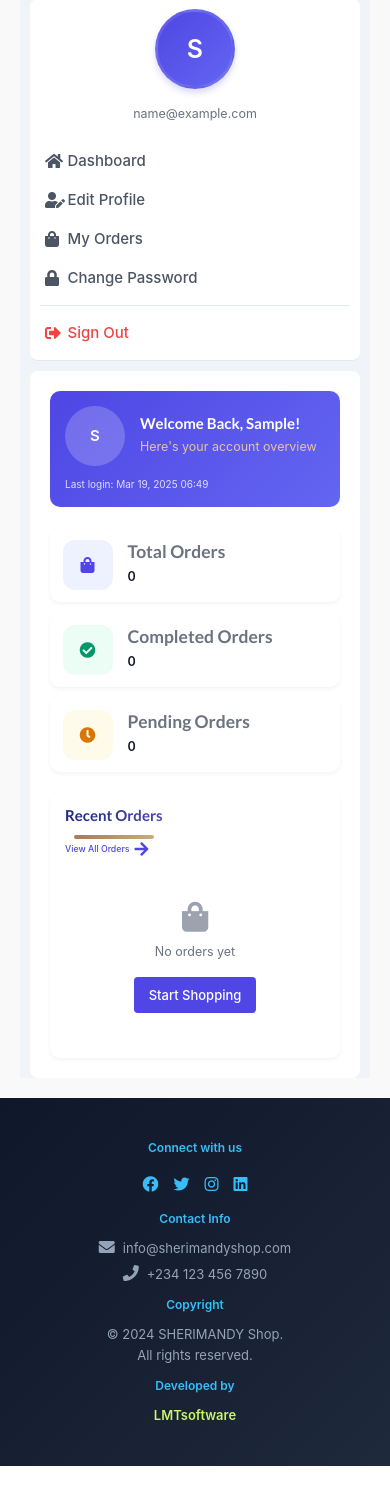
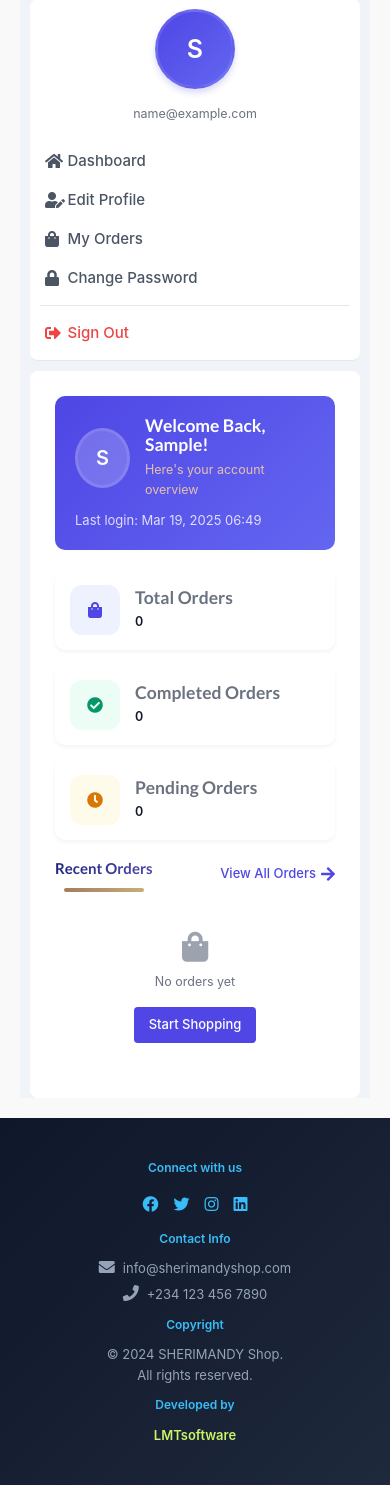
Before and after one commit to JimmyOlsen05/sherimandyshop, a Django app: page /accounts/ in a window 390 px wide. Shown: the part 241-1726 px from the top of the page. Run offline with Django 3.2, Linux system fonts and the light colour scheme; the visitor is signed in with stand-in values (Sample User, id 1); data that the repository does not hold is empty; some libraries are stand-ins or nearby versions.

Commit message:
Updated features and fixed bugs

```diff
--- a/templates/shop/accounts/dashboard/dashboard.html
+++ b/templates/shop/accounts/dashboard/dashboard.html
@@ -125,46 +125,45 @@
 
 .welcome-section {
     background: linear-gradient(135deg, #4f46e5 0%, #6366f1 100%);
+    padding: 2rem;
     border-radius: 1rem;
-    padding: 2rem;
     color: white;
     margin-bottom: 2rem;
-    display: flex;
-    justify-content: space-between;
-    align-items: center;
 }
 
 .user-info {
     display: flex;
     align-items: center;
     gap: 1.5rem;
+    margin-bottom: 1rem;
 }
 
 .avatar {
-    width: 60px;
-    height: 60px;
+    width: 80px;
+    height: 80px;
     background: rgba(255, 255, 255, 0.2);
     border-radius: 50%;
     display: flex;
     align-items: center;
     justify-content: center;
-    font-size: 1.5rem;
+    font-size: 2.5rem;
     font-weight: 600;
+    border: 3px solid rgba(255, 255, 255, 0.1);
 }
 
 .welcome-text h1 {
-    font-size: 2rem;
+    font-size: 2.5rem;
     font-weight: 600;
     margin-bottom: 0.5rem;
 }
 
 .welcome-text p {
-    font-size: 1.125rem;
+    font-size: 1.75rem;
     opacity: 0.9;
 }
 
 .last-login {
-    font-size: 1rem;
+    font-size: 1.5rem;
     opacity: 0.8;
 }
 
@@ -223,10 +222,7 @@
 }
 
 .orders-section {
-    background: white;
-    border-radius: 1rem;
-    padding: 1.5rem;
-    box-shadow: 0 2px 4px rgba(0, 0, 0, 0.05);
+    margin-top: 2rem;
 }
 
 .section-header {
@@ -378,74 +379,80 @@
 
 /* Mobile Responsiveness */
 @media (max-width: 1024px) {
-    .welcome-section {
-        flex-direction: column;
-        align-items: flex-start;
-        gap: 1rem;
-        padding: 1.5rem;
+    .welcome-text h1 {
+        font-size: 2.25rem;
     }
 
-    .welcome-text h1 {
-        font-size: 1.75rem;
+    .welcome-text p {
+        font-size: 1.5rem;
     }
 
-    .stats-grid {
-        grid-template-columns: repeat(auto-fit, minmax(200px, 1fr));
-        gap: 1rem;
-    }
-
-    .stat-card {
-        padding: 1.25rem;
+    .orders-table th,
+    .orders-table td {
+        padding: 1rem;
+        font-size: 1.4rem;
     }
 }
 
 @media (max-width: 768px) {
-    .dashboard-wrapper {
-        padding: 1rem;
+    .avatar {
+        width: 60px;
+        height: 60px;
+        font-size: 2rem;
     }
 
     .welcome-text h1 {
-        font-size: 1.5rem;
+        font-size: 2rem;
     }
 
     .welcome-text p {
-        font-size: 1rem;
+        font-size: 1.4rem;
     }
 
-    .stats-grid {
-        grid-template-columns: 1fr;
-    }
-
-    .hide-mobile {
-        display: none;
+    .last-login {
+        font-size: 1.3rem;
     }
 
     .orders-table th,
     .orders-table td {
         padding: 0.75rem;
-        font-size: 0.813rem;
+        font-size: 1.3rem;
+    }
+
+    .status-badge {
+        font-size: 1.3rem;
     }
 
     .view-btn {
-        padding: 0.375rem 0.75rem;
-        font-size: 0.813rem;
+        font-size: 1.3rem;
     }
 }
 
 @media (max-width: 640px) {
-    .section-header {
-        flex-direction: column;
-        align-items: flex-start;
-        gap: 0.75rem;
+    .welcome-text h1 {
+        font-size: 1.75rem;
     }
 
-    .view-all-btn {
-        font-size: 0.875rem;
+    .welcome-text p {
+        font-size: 1.3rem;
     }
 
-    .orders-table th:not(:first-child):not(:last-child),
-    .orders-table td:not(:first-child):not(:last-child) {
-        padding: 0.5rem;
+    .orders-table th,
+    .orders-table td {
+        padding: 0.625rem;
+        font-size: 1.2rem;
+    }
+
+    .product-name {
+        font-size: 1.2rem;
+    }
+
+    .status-badge {
+        font-size: 1.2rem;
+    }
+
+    .view-btn {
+        font-size: 1.2rem;
     }
 }
 </style>
```
Also changed, not shown: other parts of templates/shop/accounts/dashboard/dashboard.html (+15 -10 lines), templates/shop/accounts/dashboard/my_orders.html (+33 -44 lines).
